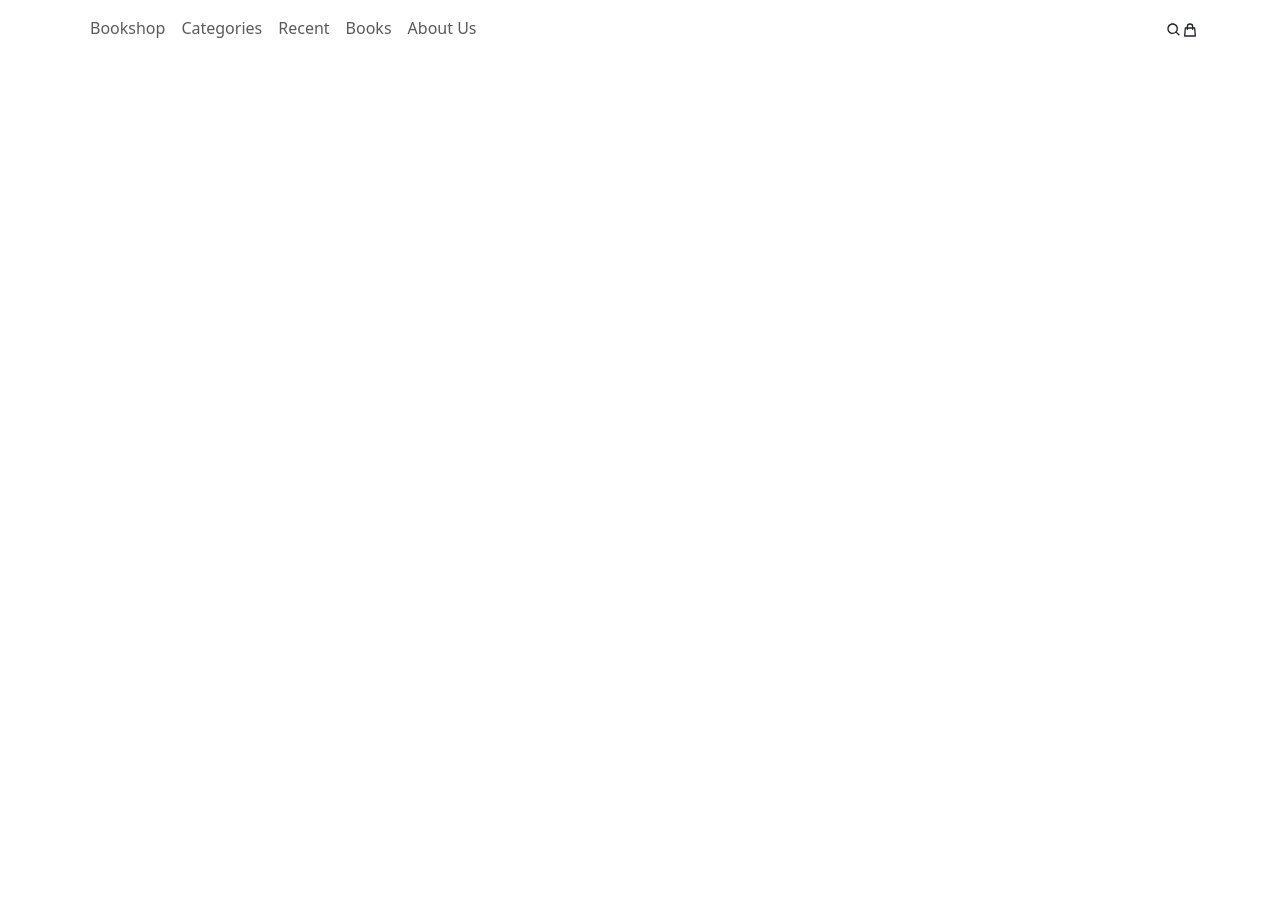
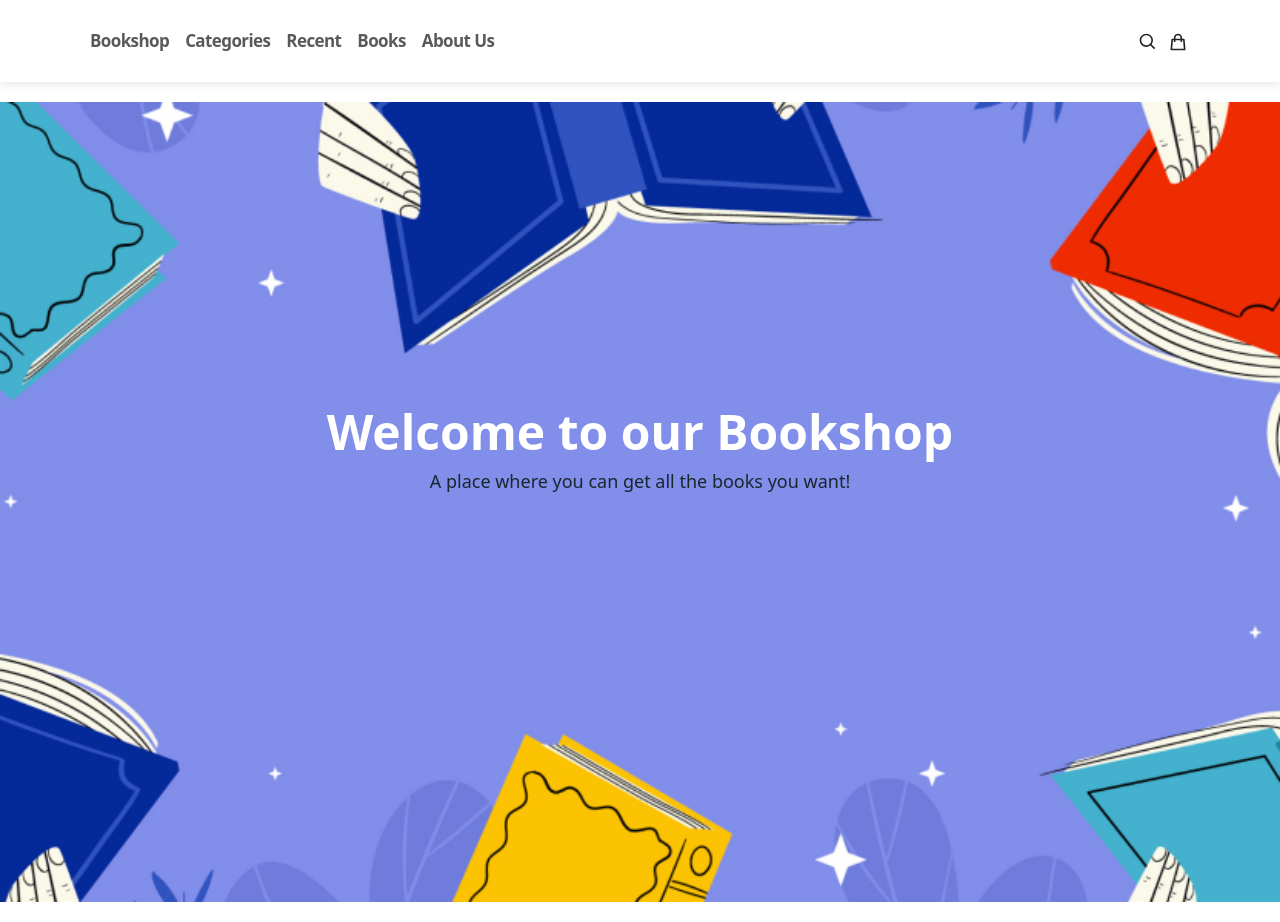
Before and after one commit to kubanychhbekova/BookShop-20, a React (Create React App) app: page / in a window 1280 px wide. Before the commit the page ends 800 px from the top, so only its background shows below. Built offline with nearby package versions, Linux system fonts and the light colour scheme.

Commit message:
finished header and hero

```diff
--- a/src/App.js
+++ b/src/App.js
@@ -1,10 +1,13 @@
 import React from 'react';
+import "./style.scss"
 import Header from "./components/header/header";
+import Pages from "./components/pages/pages";
 
-const App = () => {
+function App ()  {
     return (
         <div>
           <Header/>
+<Pages/>
         </div>
     );
 };
--- a/src/components/header/header.js
+++ b/src/components/header/header.js
@@ -1,11 +1,10 @@
 import React from 'react';
 import {BiSearch} from "react-icons/bi";
+import "./style.scss"
 import {HiOutlineShoppingBag} from "react-icons/hi";
-
 const Header = () => {
     return (
-        <div>
-            <div id="header ">
+            <div id="header">
                 <nav className="navbar  navbar-expand-lg navbar-light ">
                     <div className="container">
                         <div className="collapse d-flex justify-content-between  navbar-collapse"
@@ -27,9 +26,9 @@ const Header = () => {
                                     <a className="nav-link " href="#">About Us</a>
                                 </li>
                             </ul>
-                            <div className=" my-2 my-lg-0">
-                                <BiSearch className="navbar-search"/>
-                                <HiOutlineShoppingBag className="navbar-basket"/>
+                            <div className="navbar--icon my-2 my-lg-0">
+                                <BiSearch className="navbar--icon__search"/>
+                                <HiOutlineShoppingBag className="navbar--icon__basket"/>
                             </div>
                         </div>
                     </div>
@@ -37,7 +36,6 @@ const Header = () => {
 
                 </nav>
             </div>
-        </div>
     );
 };
 
--- a/src/components/header/style.scss
+++ b/src/components/header/style.scss
@@ -1,7 +1,31 @@
 #header{
+
   background: #FFFFFF;
+  box-shadow: 0 2px 8px rgba(0, 0, 0, 0.1);
 
-  box-shadow: 0 2px 8px rgba(0, 0, 0, 0.1);
-  padding: 5px 0;
-
+  .navbar{
+    padding: 20px 0;
+    .nav-item{
+      font-weight: 700;
+      font-size: 17px;
+      letter-spacing: -0.6px;
+      color: rgba(0, 0, 0, 0.44);
+      .nav-link{
+        &:focus{
+          color: #0abaf5;
+        }
+      }
+    }
+    &--icon{
+      &__search{
+        font-size: 20px;
+        cursor: pointer;
+      }
+      &__basket{
+        font-size: 20px;
+        margin:0 10px;
+        cursor: pointer;
+      }
+    }
+  }
 }
--- a/src/components/hero/hero.js
+++ b/src/components/hero/hero.js
@@ -0,0 +1,17 @@
+import React from 'react';
+
+const Hero = () => {
+    return (
+        <div id="hero">
+            <div className="container">
+                <div className="hero">
+                    <h1>Welcome to our Bookshop</h1>
+                    <p>A place where you can get all the books you want!</p>
+                </div>
+            </div>
+
+        </div>
+    );
+};
+
+export default Hero;
--- a/src/components/hero/style.scss
+++ b/src/components/hero/style.scss
@@ -0,0 +1,20 @@
+#hero{
+  height: 100vh;
+  margin: 20px 0;
+  background: url("./../../assets/img/Main image (5).png")no-repeat center/cover;
+  .hero{
+   text-align: center;
+    padding-top: 27%;
+    h1{
+      font-weight: 900;
+      font-size: 48px;
+      color: #FFFFFF;
+    }
+    p{
+      font-weight: 500;
+      font-size: 18px;
+      color: #19272E;
+
+    }
+  }
+}
--- a/src/components/pages/pages.js
+++ b/src/components/pages/pages.js
@@ -0,0 +1,12 @@
+import React from 'react';
+import Hero from "../hero/hero";
+
+const Pages = () => {
+    return (
+        <div>
+            <Hero/>
+        </div>
+    );
+};
+
+export default Pages;
--- a/src/style.scss
+++ b/src/style.scss
@@ -1,3 +1,3 @@
-@import "header/style.scss";
-@import "footer/style.scss";
-@import "hero/style.scss";
+@import "components/header/style";
+@import "components/footer/style";
+@import "components/hero/style";
```
Also changed, not shown: src/components/footer/footer.js (+9 -0 lines), src/assets/img/Main image (5).png (added).
